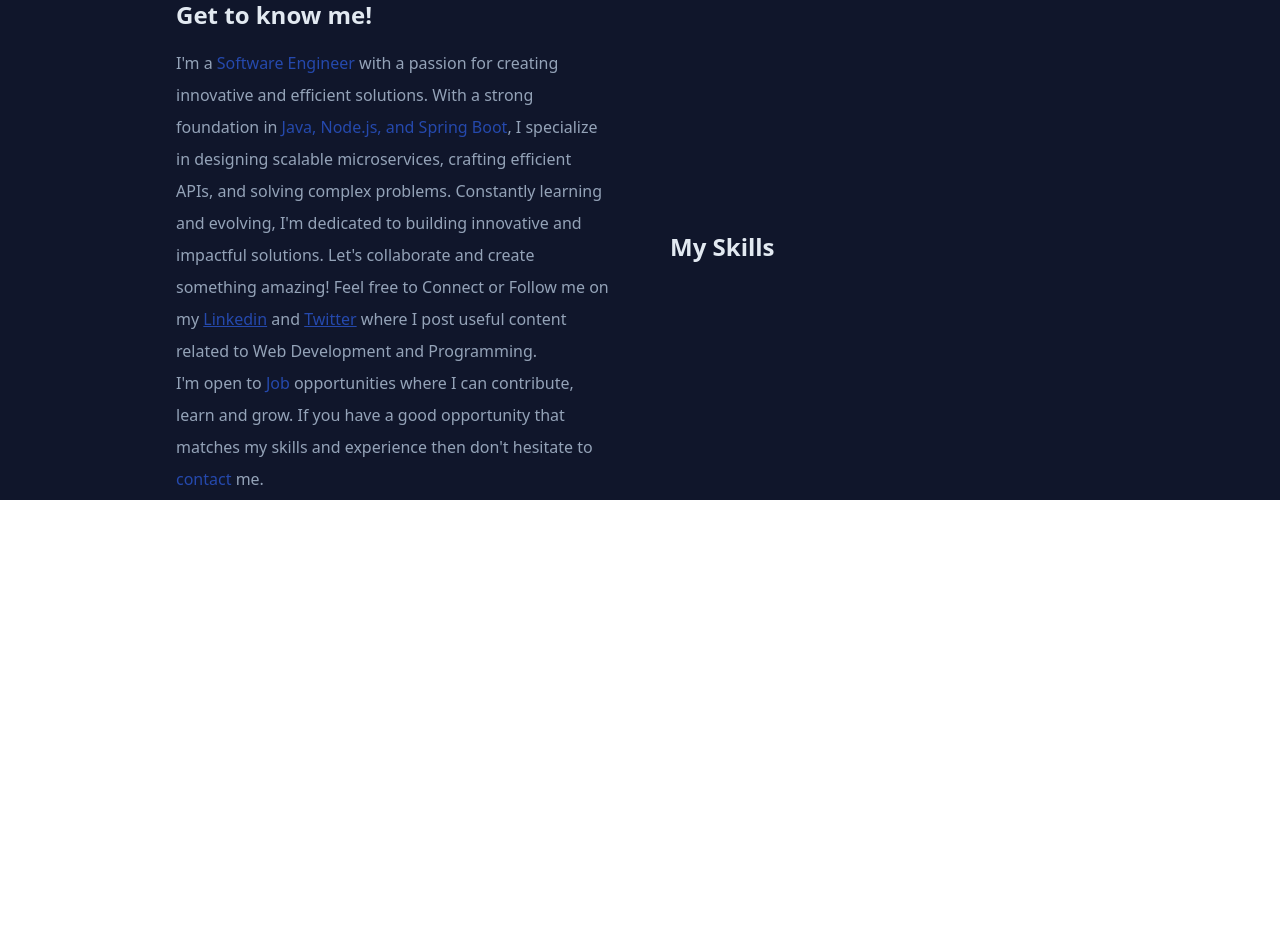
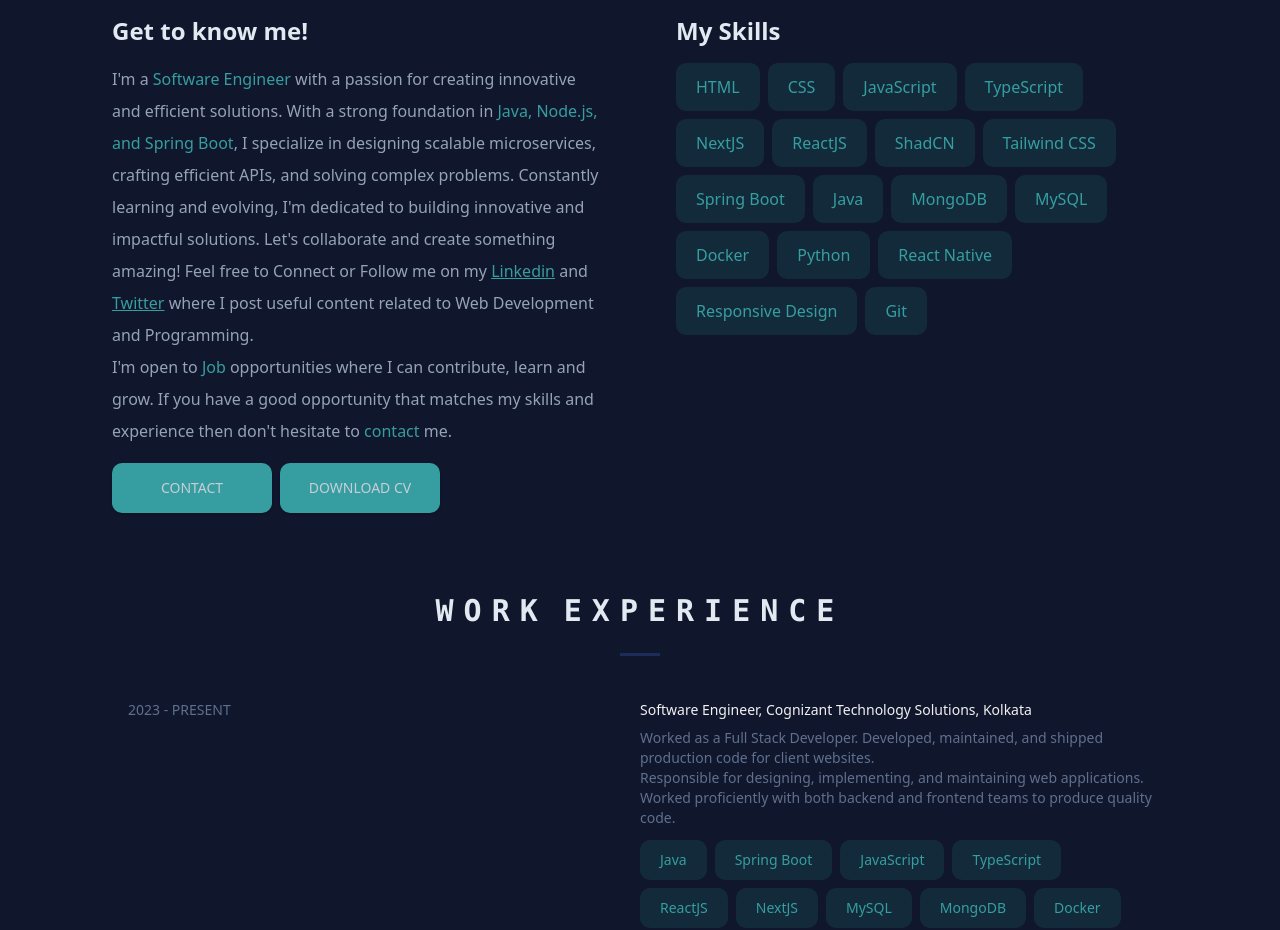
Before and after one commit to culeAkash/Portfolio, a React (Vite) app: page / in a window 1280 px wide. Shown: the part 1100-2030 px from the top of the page. Before the commit the page ends 1600 px from the top, so only its background shows below. Built offline with nearby package versions, Linux system fonts and the light colour scheme.

Commit message:
Completed About and Work section

```diff
--- a/index.html
+++ b/index.html
@@ -12,5 +12,6 @@
   <div id="root"></div>
   <script type="module" src="/src/main.tsx"></script>
 </body>
+<script src="//code.tidio.co/lms1xjadzqksymuh0z51hun3pcs0fzpf.js" async></script>
 
 </html>
--- a/package.json
+++ b/package.json
@@ -10,6 +10,7 @@
     "preview": "vite preview"
   },
   "dependencies": {
+    "@radix-ui/react-slot": "^1.1.1",
     "class-variance-authority": "^0.7.1",
     "clsx": "^2.1.1",
     "lucide-react": "^0.468.0",
--- a/src/App.tsx
+++ b/src/App.tsx
@@ -4,6 +4,7 @@ import { useEffect, useRef } from "react";
 import { Loader2 } from "lucide-react";
 import HeroSection from "./components/sections/hero-section";
 import AboutSection from "./components/sections/about-section";
+import WorkExperience from "./components/sections/work-experience-section";
 
 const App = () => {
   const containerRef = useRef<HTMLDivElement>(null);
@@ -62,8 +63,11 @@ const App = () => {
           className="absolute w-[320px] h-[320px] bg-[#131f43] rounded-lg pointer-events-none mix-blend-screen glow-cursor opacity-50 blob-cursor__bg"
           ref={glowCursorRef}
         />
-        <HeroSection />
-        <AboutSection />
+        <div className="px-14 md:px-28">
+          <HeroSection />
+          <AboutSection />
+          <WorkExperience />
+        </div>
       </div>
     </div>
   );
--- a/src/components/sections/about-section.tsx
+++ b/src/components/sections/about-section.tsx
@@ -1,30 +1,33 @@
+import SkillIcon from "../skills-icons";
+import { Button } from "../ui/button";
+
 const AboutSection = () => {
   return (
-    <div className="mt-20 w-full px-24  h-[90vh]">
-      <div className="flex flex-col gap-y-2 items-center ">
+    <div className="mt-20 md:mt-20 w-full min-h-[50vh] h-fit mb-5">
+      <div className="flex flex-col gap-y-2 items-center">
         <h1 className="text-3xl font-bold text-center text-[#E2E9F1] uppercase font-mono">
           <p style={{ letterSpacing: "10px" }}>
             About<span className="ml-2">Me</span>
           </p>
         </h1>
 
-        <div className="w-10 h-[3px] bg-[#1d2d5a]" />
-        <p className="text-[#94A3B8] text-center text-md w-2/3 mt-5">
+        <div className="w-10 h-[3px] bg-[#1d2d5a] mt-4" />
+        <p className="text-[#94A3B8] text-center text-md w-full md:w-2/3 mt-5">
           Here, you will find more information about me, what I do, and my
           current skills mostly in terms of programming and tecnology.
         </p>
       </div>
-      <div className="flex flex-row justify-between gap-x-5 items-center mt-24 px-20">
-        <div className="w-1/2 space-y-4">
+      <div className="flex flex-col md:flex-row justify-center md:justify-between gap-y-10 md:gap-x-8 md:items-start mt-24">
+        <div className="w-full md:w-1/2 space-y-4">
           <h1 className="font-bold text-2xl text-[#E2E9F1]">Get to know me!</h1>
           <p
             className="text-[#94A3B8] text-md font-sans"
             style={{ lineHeight: "2" }}
           >
-            I'm a <span className="text-[#2549ad]">Software Engineer</span> with
+            I'm a <span className="text-[#369ea0]">Software Engineer</span> with
             a passion for creating innovative and efficient solutions. With a
             strong foundation in{" "}
-            <span className="text-[#2549ad]">
+            <span className="text-[#369ea0]">
               Java, Node.js, and Spring Boot
             </span>
             , I specialize in designing scalable microservices, crafting
@@ -33,28 +36,57 @@ const AboutSection = () => {
             solutions. Let's collaborate and create something amazing! Feel free
             to Connect or Follow me on my{" "}
             <a href="https://www.linkedin.com/in/akash-jaiswal-704b48212/">
-              <span className="text-[#2549ad] underline">Linkedin</span>
+              <span className="text-[#369ea0] underline">Linkedin</span>
             </a>{" "}
             and{" "}
             <a href="https://twitter.com/space_monkey_05">
-              <span className="text-[#2549ad] underline">Twitter</span>
+              <span className="text-[#369ea0] underline">Twitter</span>
             </a>{" "}
             where I post useful content related to Web Development and
             Programming.
             <br />
             <span className="mt-4">
-              I'm open to <span className="text-[#2549ad]">Job </span>
+              I'm open to <span className="text-[#369ea0]">Job </span>
               opportunities where I can contribute, learn and grow. If you have
               a good opportunity that matches my skills and experience then
-              don't hesitate to <span className="text-[#2549ad]">
+              don't hesitate to <span className="text-[#369ea0]">
                 contact
               </span>{" "}
               me.
             </span>
           </p>
+          <Button className="mt-4 mr-2 transition bg-[#369ea0] h-[50px] w-40  rounded-[10px] hover:bg-[#1d2d5a] group ">
+            <p className="text-[#c8ced7] uppercase group-hover:text-[#369ea0]">
+              Contact
+            </p>
+          </Button>
+          <Button className="mt-4 transition bg-[#369ea0] h-[50px] w-40  rounded-[10px] hover:bg-[#1d2d5a] group ">
+            <p className="text-[#c8ced7] uppercase group-hover:text-[#369ea0]">
+              Download CV
+            </p>
+          </Button>
         </div>
-        <div className="w-1/2 space-y-4 ml-10">
+        <div className="w-full md:w-1/2 space-y-4 md:ml-10">
           <div className="font-bold text-2xl text-[#E2E9F1]">My Skills</div>
+          <div className="flex flex-wrap w-full gap-2">
+            <SkillIcon name="HTML" />
+            <SkillIcon name="CSS" />
+            <SkillIcon name="JavaScript" />
+            <SkillIcon name="TypeScript" />
+            <SkillIcon name="NextJS" />
+            <SkillIcon name="ReactJS" />
+            <SkillIcon name="ShadCN" />
+            <SkillIcon name="Tailwind CSS" />
+            <SkillIcon name="Spring Boot" />
+            <SkillIcon name="Java" />
+            <SkillIcon name="MongoDB" />
+            <SkillIcon name="MySQL" />
+            <SkillIcon name="Docker" />
+            <SkillIcon name="Python" />
+            <SkillIcon name="React Native" />
+            <SkillIcon name="Responsive Design" />
+            <SkillIcon name="Git" />
+          </div>
         </div>
       </div>
     </div>
--- a/src/components/sections/hero-section.tsx
+++ b/src/components/sections/hero-section.tsx
@@ -8,7 +8,7 @@ import "./hero-section.css";
 const HeroSection = () => {
   return (
     <div className="relative h-[90vh]">
-      <div className="w-full flex flex-row justify-center md:justify-between gap-x-8 py-20 px-28">
+      <div className="w-full flex flex-row justify-center md:justify-between gap-x-8 py-20">
         <div className="w-full md:w-[55%] flex flex-col gap-y-4">
           <h1 className="text-xl md:text-5xl text-[#E2E9F1] uppercase font-serif">
             Hello, I'm Akash Jaiswal
--- /dev/null
+++ b/src/components/sections/work-experience-section.tsx
@@ -0,0 +1,51 @@
+import SkillIcon from "../skills-icons";
+
+const WorkExperience = () => {
+  return (
+    <div className=" mt-20 w-full min-h-[70vh] h-full mb-5">
+      <div className="flex flex-col gap-y-2 items-center">
+        <h1 className="md:text-3xl text-xl font-bold text-center text-[#E2E9F1] uppercase font-mono">
+          <p style={{ letterSpacing: "10px" }}>
+            Work<span className="ml-4">Experience</span>
+          </p>
+        </h1>
+
+        <div className="w-10 h-[3px] bg-[#1d2d5a] mt-4" />
+        <div className="flex flex-col md:flex-row  items-start justify-between w-full h-fit bg-transparent rounded-[10px] hover:bg-[#161f33] hover:shadow-xl transition-all mt-5 py-4 px-4 group">
+          <div className="w-full md:w-1/2 h-fit flex items-start text-[#5F708E] text-sm uppercase group-hover:text-[#f1f1f2]">
+            2023 - Present
+          </div>
+          <div className="w-full md:w-1/2 mt-3 md:mt-0 h-fit flex flex-col items-start text-[#5F708E] text-sm justify-center">
+            <p className="group-hover:text-[#369ea0] text-[#f1f1f2] text-md">
+              Software Engineer, Cognizant Technology Solutions, Kolkata
+            </p>
+            <p className="mt-2">
+              Worked as a Full Stack Developer. Developed, maintained, and
+              shipped production code for client websites.
+              <br />
+              Responsible for designing, implementing, and maintaining web
+              applications.
+              <br />
+              Worked proficiently with both backend and frontend teams to
+              produce quality code.
+            </p>
+            <div className="flex flex-wrap w-full mt-3 gap-2">
+              <SkillIcon name="Java" heightStyle="h-5" />
+              <SkillIcon name="Spring Boot" heightStyle="h-5" />
+              <SkillIcon name="JavaScript" heightStyle="h-5" />
+              <SkillIcon name="TypeScript" heightStyle="h-5" />
+              <SkillIcon name="ReactJS" heightStyle="h-5" />
+              <SkillIcon name="NextJS" heightStyle="h-5" />
+              <SkillIcon name="MySQL" heightStyle="h-5" />
+              <SkillIcon name="MongoDB" heightStyle="h-5" />
+              <SkillIcon name="Docker" heightStyle="h-5" />
+              <SkillIcon name="Git" heightStyle="h-5" />
+            </div>
+          </div>
+        </div>
+      </div>
+    </div>
+  );
+};
+
+export default WorkExperience;
--- /dev/null
+++ b/src/components/skills-icons.tsx
@@ -0,0 +1,17 @@
+const SkillIcon = ({
+  name,
+  heightStyle = "h-12",
+}: {
+  name: string;
+  heightStyle?: string;
+}) => {
+  return (
+    <div
+      className={`${heightStyle} rounded-[10px] bg-[#122A3A] flex items-center justify-center p-5 `}
+    >
+      <p className="text-[#369ea0] text-pretty">{name}</p>
+    </div>
+  );
+};
+
+export default SkillIcon;
--- a/src/components/social-link.tsx
+++ b/src/components/social-link.tsx
@@ -6,13 +6,7 @@ interface SocialLinkInterface {
   hoverBoxStyles?: string;
 }
 
-const SocialLink = ({
-  href,
-  icon,
-  boxStyles,
-  hoverBoxStyles,
-  iconStyles,
-}: SocialLinkInterface) => {
+const SocialLink = ({ href, icon }: SocialLinkInterface) => {
   return (
     <div
       className="h-20 w-20 border-2 border-[#1d2d5a] flex items-center justify-center cursor-pointer"
--- /dev/null
+++ b/src/components/ui/button.tsx
@@ -0,0 +1,57 @@
+import * as React from "react"
+import { Slot } from "@radix-ui/react-slot"
+import { cva, type VariantProps } from "class-variance-authority"
+
+import { cn } from "@/lib/utils"
+
+const buttonVariants = cva(
+  "inline-flex items-center justify-center gap-2 whitespace-nowrap rounded-md text-sm font-medium transition-colors focus-visible:outline-none focus-visible:ring-1 focus-visible:ring-ring disabled:pointer-events-none disabled:opacity-50 [&_svg]:pointer-events-none [&_svg]:size-4 [&_svg]:shrink-0",
+  {
+    variants: {
+      variant: {
+        default:
+          "bg-primary text-primary-foreground shadow hover:bg-primary/90",
+        destructive:
+          "bg-destructive text-destructive-foreground shadow-sm hover:bg-destructive/90",
+        outline:
+          "border border-input bg-background shadow-sm hover:bg-accent hover:text-accent-foreground",
+        secondary:
+          "bg-secondary text-secondary-foreground shadow-sm hover:bg-secondary/80",
+        ghost: "hover:bg-accent hover:text-accent-foreground",
+        link: "text-primary underline-offset-4 hover:underline",
+      },
+      size: {
+        default: "h-9 px-4 py-2",
+        sm: "h-8 rounded-md px-3 text-xs",
+        lg: "h-10 rounded-md px-8",
+        icon: "h-9 w-9",
+      },
+    },
+    defaultVariants: {
+      variant: "default",
+      size: "default",
+    },
+  }
+)
+
+export interface ButtonProps
+  extends React.ButtonHTMLAttributes<HTMLButtonElement>,
+    VariantProps<typeof buttonVariants> {
+  asChild?: boolean
+}
+
+const Button = React.forwardRef<HTMLButtonElement, ButtonProps>(
+  ({ className, variant, size, asChild = false, ...props }, ref) => {
+    const Comp = asChild ? Slot : "button"
+    return (
+      <Comp
+        className={cn(buttonVariants({ variant, size, className }))}
+        ref={ref}
+        {...props}
+      />
+    )
+  }
+)
+Button.displayName = "Button"
+
+export { Button, buttonVariants }
```
Also changed, not shown: 1 other file (tests, documents, lock files or other folders).
